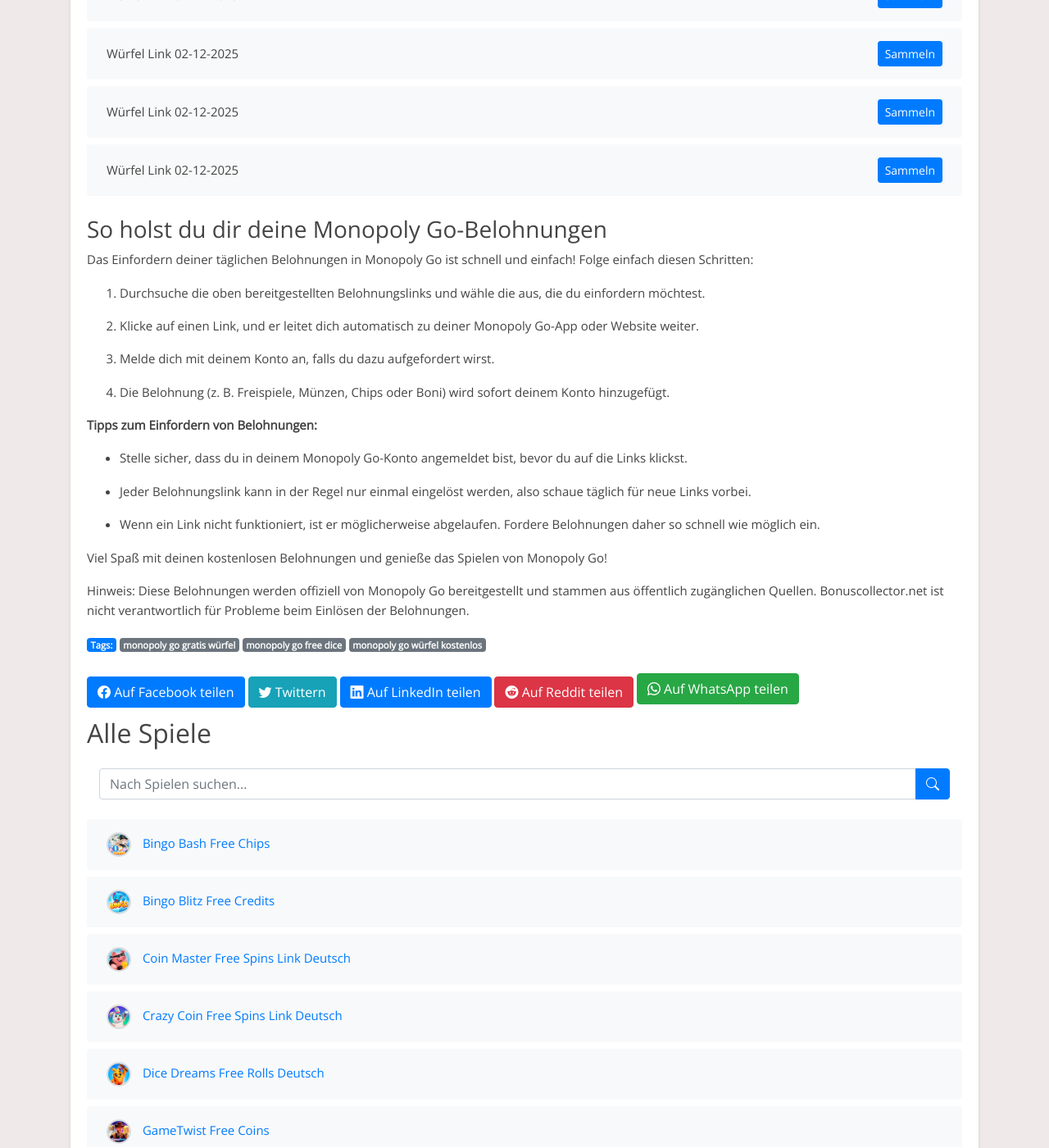
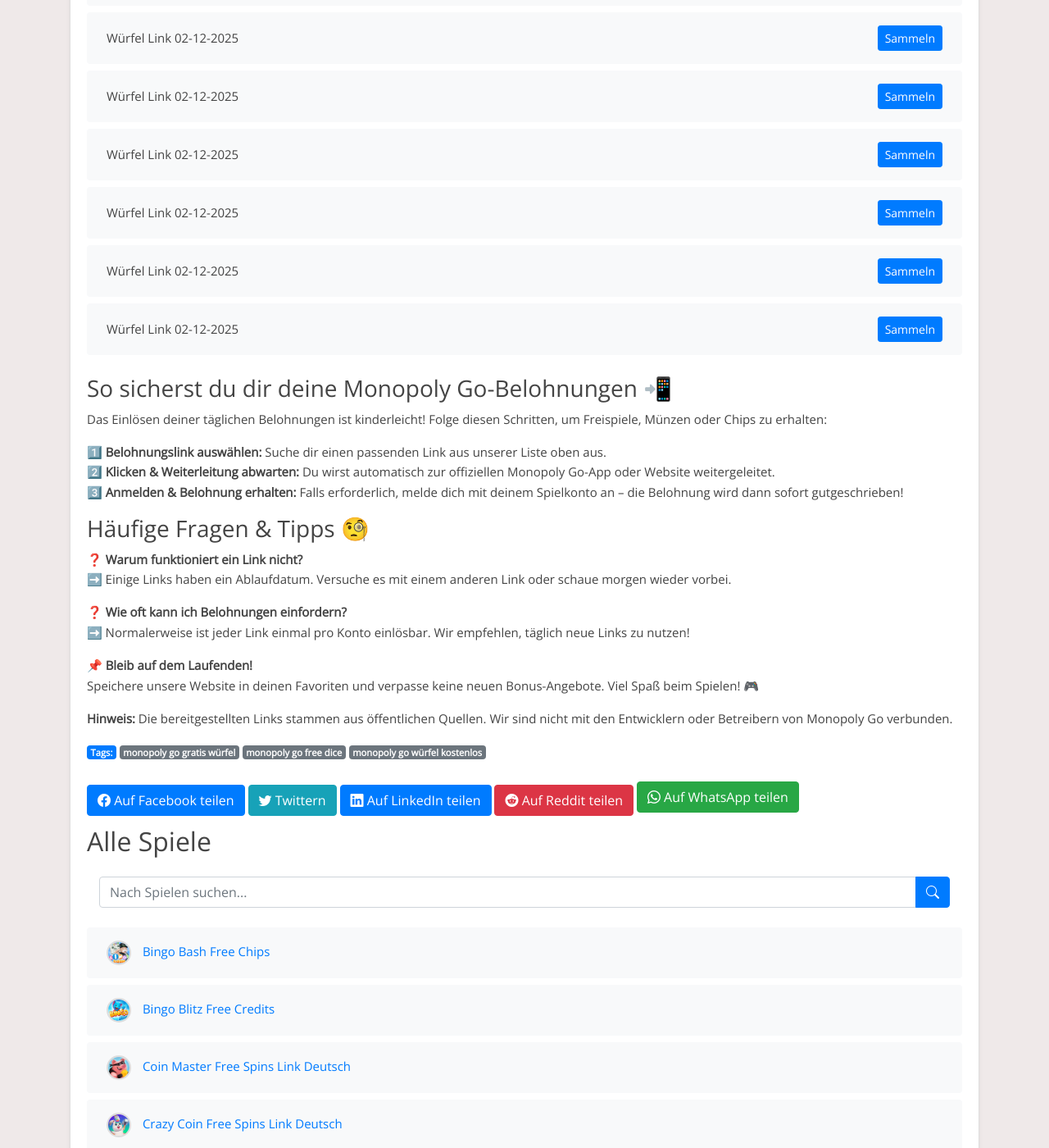
Before and after one commit to iamrohanroy/hkts-blog, a Jekyll site: the page built from _posts/2025-01-18-monopoly-go.md, in a window 1280 px wide and 1400 px high, scrolled down 7477 px. Shown: the whole window at 82% size. Built offline with Jekyll 4.4.1, drawn with Linux system fonts in a browser that asks for light colours; some of the changed text lies outside the part shown.

Commit message:
Aktualisiere -Inhalte und Links

```diff
--- a/_includes/monopoly-go_footer.html
+++ b/_includes/monopoly-go_footer.html
@@ -1,27 +1,19 @@
-### So holst du dir deine Monopoly Go-Belohnungen
+### So sicherst du dir deine Monopoly Go-Belohnungen 📲
 
+Das Einlösen deiner täglichen Belohnungen ist kinderleicht! Folge diesen Schritten, um Freispiele, Münzen oder Chips zu erhalten:
 
-Das Einfordern deiner täglichen Belohnungen in Monopoly Go ist schnell und einfach! Folge einfach diesen Schritten:
+1️⃣ **Belohnungslink auswählen:** Suche dir einen passenden Link aus unserer Liste oben aus.
+2️⃣ **Klicken & Weiterleitung abwarten:** Du wirst automatisch zur offiziellen Monopoly Go-App oder Website weitergeleitet.
+3️⃣ **Anmelden & Belohnung erhalten:** Falls erforderlich, melde dich mit deinem Spielkonto an – die Belohnung wird dann sofort gutgeschrieben!
 
-1. Durchsuche die oben bereitgestellten Belohnungslinks und wähle die aus, die du einfordern möchtest.
+### Häufige Fragen & Tipps 🧐
+❓ **Warum funktioniert ein Link nicht?**
+➡️ Einige Links haben ein Ablaufdatum. Versuche es mit einem anderen Link oder schaue morgen wieder vorbei.
 
-2. Klicke auf einen Link, und er leitet dich automatisch zu deiner Monopoly Go-App oder Website weiter.
+❓ **Wie oft kann ich Belohnungen einfordern?**
+➡️ Normalerweise ist jeder Link einmal pro Konto einlösbar. Wir empfehlen, täglich neue Links zu nutzen!
 
-3. Melde dich mit deinem Konto an, falls du dazu aufgefordert wirst.
+📌 **Bleib auf dem Laufenden!**
+Speichere unsere Website in deinen Favoriten und verpasse keine neuen Bonus-Angebote. Viel Spaß beim Spielen! 🎮
 
-4. Die Belohnung (z. B. Freispiele, Münzen, Chips oder Boni) wird sofort deinem Konto hinzugefügt.
-
-
-**Tipps zum Einfordern von Belohnungen:**
-
-- Stelle sicher, dass du in deinem Monopoly Go-Konto angemeldet bist, bevor du auf die Links klickst.
-
-- Jeder Belohnungslink kann in der Regel nur einmal eingelöst werden, also schaue täglich für neue Links vorbei.
-
-- Wenn ein Link nicht funktioniert, ist er möglicherweise abgelaufen. Fordere Belohnungen daher so schnell wie möglich ein.
-
-
-Viel Spaß mit deinen kostenlosen Belohnungen und genieße das Spielen von Monopoly Go!
-
-
-Hinweis: Diese Belohnungen werden offiziell von Monopoly Go bereitgestellt und stammen aus öffentlich zugänglichen Quellen. Bonuscollector.net ist nicht verantwortlich für Probleme beim Einlösen der Belohnungen.
+**Hinweis:** Die bereitgestellten Links stammen aus öffentlichen Quellen. Wir sind nicht mit den Entwicklern oder Betreibern von Monopoly Go verbunden.
--- a/_includes/monopoly-go_post.html
+++ b/_includes/monopoly-go_post.html
@@ -1,13 +1,17 @@
-Entdecke tägliche Monopoly Go-Belohnungen!
+## Tägliche Monopoly Go-Belohnungen – Exklusive Gratis-Links! 🎉
 
+Bist du ein leidenschaftlicher Monopoly Go-Spieler und möchtest dein Spielerlebnis auf das nächste Level bringen? Dann bist du hier genau richtig! Wir stellen dir täglich aktualisierte Links für Freispiele, Münzen, Chips und viele weitere exklusive Belohnungen zur Verfügung.
 
-Bist du ein Fan von Monopoly Go und möchtest dein Spielerlebnis verbessern? Du bist hier genau richtig! Diese Seite ist allen Monopoly Go-Enthusiasten gewidmet, die täglich kostenlose Belohnungen einfordern möchten. Hier findest du die neuesten Links, um Freispiele, Münzen, Chips und andere spannende Boni zu sammeln, damit du das Spiel noch mehr genießen kannst.
+### Warum solltest du unsere Belohnungslinks nutzen?
+✅ **Täglich neue Belohnungen:** Wir aktualisieren unsere Links regelmäßig, damit du keine Chance auf Gratis-Boni verpasst.
+✅ **100 % sicher & kostenlos:** Unsere Links stammen aus offiziellen Quellen und können völlig kostenlos eingelöst werden.
+✅ **Ohne Anmeldung:** Kein Registrierungszwang – klicke einfach auf den Link und sichere dir deine Belohnung!
 
+**💡 Tipp:** Speichere diese Seite als Favorit und schaue täglich vorbei, um keine Belohnung zu verpassen!
 
-Monopoly Go ist ein unterhaltsames Spiel, das von Millionen geliebt wird. Ob du höhere Level erreichen oder einfach nur den Nervenkitzel genießen möchtest – unsere täglichen Belohnungslinks halten dich im Spiel.
+### Was ist Monopoly Go?
+Monopoly Go ist ein fesselndes Spiel, das Millionen von Spielern weltweit begeistert. Egal, ob du höhere Level erreichen oder einfach nur den Nervenkitzel genießen möchtest – mit unseren täglichen Gratis-Links kannst du deine Chancen maximieren.
 
+**Hinweis:** Monopoly Go ist eine unabhängige App und steht in keiner Verbindung zu dieser Website. Unsere Links stammen aus öffentlich zugänglichen Quellen.
 
-Hinweis: Monopoly Go ist eine kostenlose App, die ausschließlich zu Unterhaltungszwecken entwickelt wurde. Bonuscollector.net ist eine unabhängige Plattform und steht in keiner Verbindung zu den Entwicklern oder Eigentümern von Monopoly Go.
-
-
-Schau täglich vorbei, um sicherzustellen, dass du keine Belohnung verpasst!
+🎁 **Jetzt Belohnungen einfordern – Viel Spaß beim Spielen!** 🕹️
```
